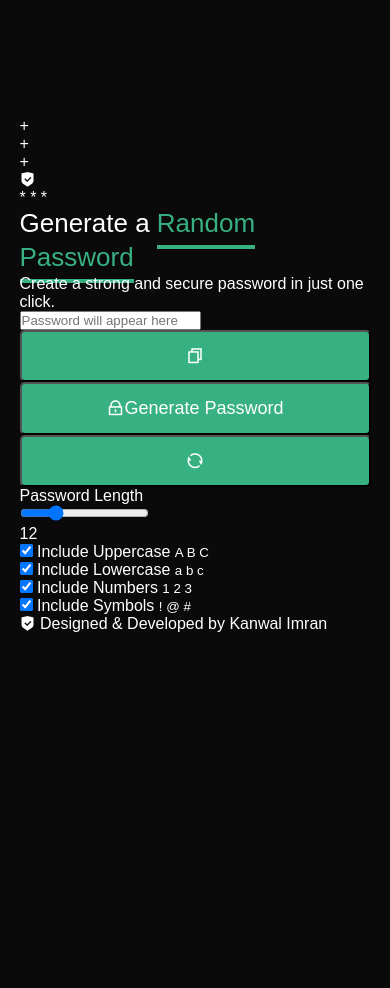
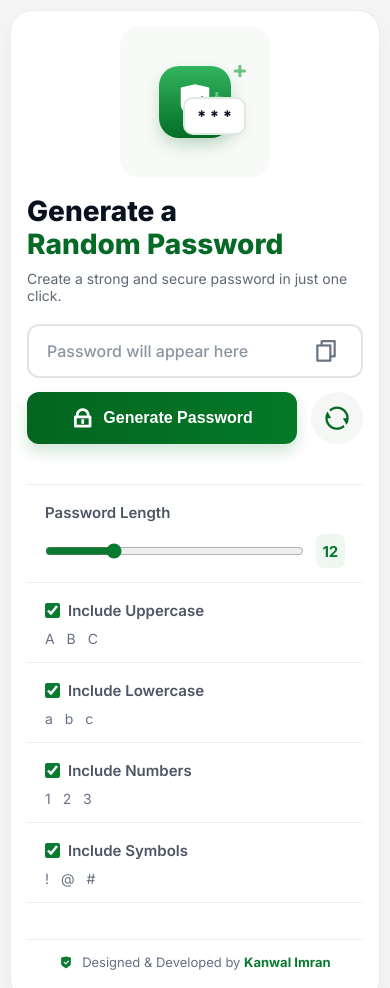
Before and after one commit to kanwal-WebDeveloper/Password-Generator, a plain HTML site: page index.html in a window 390 px wide. Before the commit the page ends 844 px from the top, so only its background shows below. Drawn offline with nearby package versions, Linux system fonts and the light colour scheme.

Commit message:
Update style.css

```diff
--- a/style.css
+++ b/style.css
@@ -1,129 +1,393 @@
 *{
-    margin: 0;
-    padding: 0;
-    box-sizing: border-box;
-    font-family: "Poppins", sans-serif;
+    margin:0;
+    padding:0;
+    box-sizing:border-box;
 }
 
 body{
-    background: #0a0a0a;
-    color: #fff;
+    font-family:'Inter',sans-serif;
+    background:#f4f5f4;
+    min-height:100vh;
+    display:flex;
+    justify-content:center;
+    align-items:center;
+    padding:12px;
+    overflow:hidden;
 }
 
 .container{
-    margin: 12%;
-    width: 90%;
-    max-width: 700px;
+    width:100%;
+    max-width:1180px;
+    background:#fff;
+    border-radius:22px;
+    border:1px solid #ececec;
+    box-shadow:0 8px 24px rgba(0,0,0,0.04);
+    padding:22px 24px 0;
+    display:grid;
+    grid-template-columns:180px 1fr;
+    gap:26px;
 }
 
-.display{
-    width: 100%;
-    margin-top: 50px;
-    margin-bottom: 30px;
-    background: #fff;
-    color: #333;
-    display: flex;
-    align-items: center;
-    justify-content: space-between;
-    padding: 26px 20px;
-    border-radius: 5px;
+/* LEFT ICON */
+
+.icon-card{
+    width:180px;
+    height:180px;
+    background:#f7faf7;
+    border-radius:18px;
+    position:relative;
+    display:flex;
+    justify-content:center;
+    align-items:center;
 }
 
-.container h1{
-    font-size: 45px;
-    font-weight: 500;
-    color: #ffffff;
+.shield-icon{
+    width:72px;
+    height:72px;
+    border-radius:20px;
+    background:linear-gradient(to bottom,#33b45e,#046e27);
+    display:flex;
+    justify-content:center;
+    align-items:center;
+    box-shadow:0 8px 15px rgba(4,110,39,0.20);
 }
 
-.container h1 span{
-    color: #38b182;
-    border-bottom: 4px solid #38b182;
-    padding-bottom: 7px;
+.shield-icon i{
+    color:#fff;
+    font-size:38px;
 }
 
-.display img{
-    width: 30px;
-    cursor: pointer;
+.mini-pass{
+    position:absolute;
+    bottom:42px;
+    right:24px;
+    background:#fff;
+    border:2px solid #dfe9e2;
+    border-radius:10px;
+    padding:7px 12px;
+    font-weight:800;
+    font-size:16px;
+    color:#111827;
+    box-shadow:0 4px 10px rgba(0,0,0,0.05);
 }
 
-.display input{
-    border: none;
-    outline: none;
-    font-size: 24px;
+.plus{
+    position:absolute;
+    color:#69c481;
+    font-size:24px;
+    font-weight:700;
 }
 
-.container button img{
-    width: 28px;
-    margin-right: 10px;
+.plus1{
+    top:55px;
+    right:45px;
 }
 
-.container button{
-    bottom: 0;
-    outline: 0;
-    background-color: #38b182;
-    color: #fff;
-    font-size: 22px;
-    font-weight: 300;
-    display: flex;
-    align-items: center;
-    justify-content: center;
-    padding: 16px 26px;
-    border-radius: 5px;
-    cursor: pointer;
+.plus2{
+    top:78px;
+    right:28px;
 }
 
-/* =====================
-   Mobile Responsive
-   ===================== */
+.plus3{
+    top:28px;
+    right:22px;
+}
 
-@media (max-width: 768px) {
+/* RIGHT CONTENT */
+
+.right-content{
+    padding-top:2px;
+}
+
+h1{
+    font-size:44px;
+    line-height:1;
+    font-weight:800;
+    color:#07111f;
+}
+
+h1 span{
+    display:block;
+    color:#066a27;
+    margin-top:5px;
+}
+
+.description{
+    margin-top:12px;
+    color:#5d6775;
+    font-size:19px;
+}
+
+/* INPUT */
+
+.password-box{
+    margin-top:20px;
+    width:100%;
+    height:62px;
+    border:2px solid #e2e5e4;
+    border-radius:12px;
+    display:flex;
+    align-items:center;
+    padding:0 14px 0 18px;
+}
+
+.password-box input{
+    width:100%;
+    border:none;
+    outline:none;
+    font-size:20px;
+    font-weight:500;
+    color:#111827;
+    background:transparent;
+    font-family:'Inter',sans-serif;
+}
+
+.password-box input::placeholder{
+    color:#8b95a1;
+}
+
+.copy-btn{
+    width:42px;
+    height:42px;
+    border:none;
+    background:transparent;
+    cursor:pointer;
+    flex-shrink:0;
+}
+
+.copy-btn i{
+    font-size:26px;
+    color:#68717f;
+}
+
+/* BUTTONS */
+
+.btn-row{
+    margin-top:14px;
+    display:flex;
+    gap:14px;
+}
+
+.generate-btn{
+    flex:1;
+    height:58px;
+    border:none;
+    border-radius:12px;
+    background:linear-gradient(to right,#03651f,#047928);
+    color:#fff;
+    font-size:20px;
+    font-weight:700;
+    cursor:pointer;
+    display:flex;
+    justify-content:center;
+    align-items:center;
+    gap:10px;
+    box-shadow:0 8px 15px rgba(5,117,40,0.18);
+}
+
+.generate-btn i{
+    font-size:22px;
+}
+
+.refresh-btn{
+    width:58px;
+    height:58px;
+    border-radius:50%;
+    border:none;
+    background:#f4f7f4;
+    cursor:pointer;
+    flex-shrink:0;
+}
+
+.refresh-btn i{
+    font-size:28px;
+    color:#066a27;
+}
+
+/* BOTTOM SECTION */
+
+.bottom-section{
+    grid-column:1/-1;
+    margin-top:22px;
+    border-top:1px solid #ececec;
+    padding:18px 0;
+    display:grid;
+    grid-template-columns:1.2fr 1fr 1fr 1fr 1fr;
+}
+
+.setting-box{
+    padding:0 18px;
+    border-right:1px solid #ececec;
+}
+
+.setting-box:last-child{
+    border-right:none;
+}
+
+.setting-box label{
+    display:block;
+    font-size:15px;
+    font-weight:600;
+    color:#4b5563;
+}
+
+.range-row{
+    margin-top:12px;
+    display:flex;
+    align-items:center;
+    gap:12px;
+}
+
+input[type="range"]{
+    width:100%;
+    accent-color:#0a7a30;
+}
+
+.length-value{
+    width:34px;
+    height:34px;
+    border-radius:8px;
+    background:#eef8f0;
+    color:#0a7a30;
+    display:flex;
+    justify-content:center;
+    align-items:center;
+    font-weight:700;
+    font-size:15px;
+}
+
+.check-label{
+    display:flex !important;
+    align-items:center;
+    gap:8px;
+    margin-bottom:8px;
+}
+
+.check-label input{
+    width:15px;
+    height:15px;
+    accent-color:#0a7a30;
+}
+
+.check-label span{
+    font-size:15px;
+}
+
+.setting-box small{
+    color:#667085;
+    font-size:14px;
+    letter-spacing:4px;
+}
+
+/* FOOTER */
+
+.footer{
+    grid-column:1/-1;
+    border-top:1px solid #ececec;
+    padding:14px 0;
+    text-align:center;
+    color:#667085;
+    font-size:15px;
+}
+
+.footer i{
+    color:#0a7a30;
+    margin-right:6px;
+}
+
+.footer span{
+    color:#0a7a30;
+    font-weight:700;
+}
+
+/* LAPTOP */
+
+@media(max-width:1100px){
+
+    body{
+        overflow:auto;
+    }
 
     .container{
-        margin: 20% auto;
-        width: 90%;
+        grid-template-columns:1fr;
+        padding:20px;
+        gap:18px;
     }
 
-    .container h1{
-        font-size: 32px;
-        line-height: 1.3;
+    .left-box{
+        display:flex;
+        justify-content:center;
     }
 
-    .display{
-        padding: 16px 14px;
-        margin-top: 30px;
+    .icon-card{
+        width:150px;
+        height:150px;
     }
 
-    .display input{
-        font-size: 18px;
-        width: 100%;
+    h1{
+        font-size:34px;
     }
 
-    .display img{
-        width: 24px;
+    .description{
+        font-size:16px;
     }
 
-    .container button{
-        width: 100%;
-        font-size: 18px;
-        padding: 14px;
+    .bottom-section{
+        grid-template-columns:1fr 1fr;
+        gap:18px;
     }
 
-    .container button img{
-        width: 22px;
+    .setting-box{
+        border-right:none;
+        border-bottom:1px solid #ececec;
+        padding-bottom:14px;
     }
 }
 
-@media (max-width: 480px) {
+/* MOBILE */
+
+@media(max-width:650px){
+
+    body{
+        overflow:auto;
+        padding:10px;
+    }
 
     .container{
-        margin: 30% auto;
+        padding:16px;
     }
 
-    .container h1{
-        font-size: 26px;
+    h1{
+        font-size:28px;
     }
 
-    .display input{
-        font-size: 16px;
+    .description{
+        font-size:14px;
+    }
+
+    .password-box{
+        height:54px;
+    }
+
+    .password-box input{
+        font-size:16px;
+    }
+
+    .generate-btn{
+        height:52px;
+        font-size:16px;
+    }
+
+    .refresh-btn{
+        width:52px;
+        height:52px;
+    }
+
+    .bottom-section{
+        grid-template-columns:1fr;
+    }
+
+    .footer{
+        font-size:13px;
     }
 }
```
